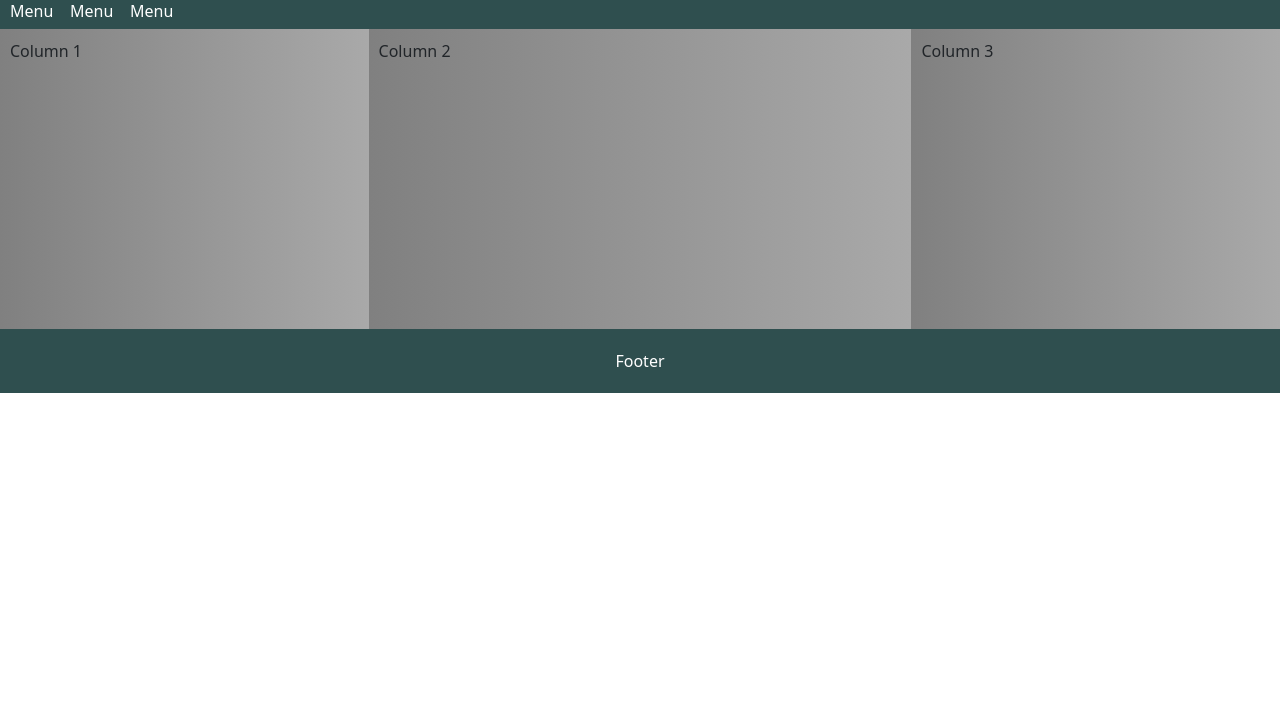
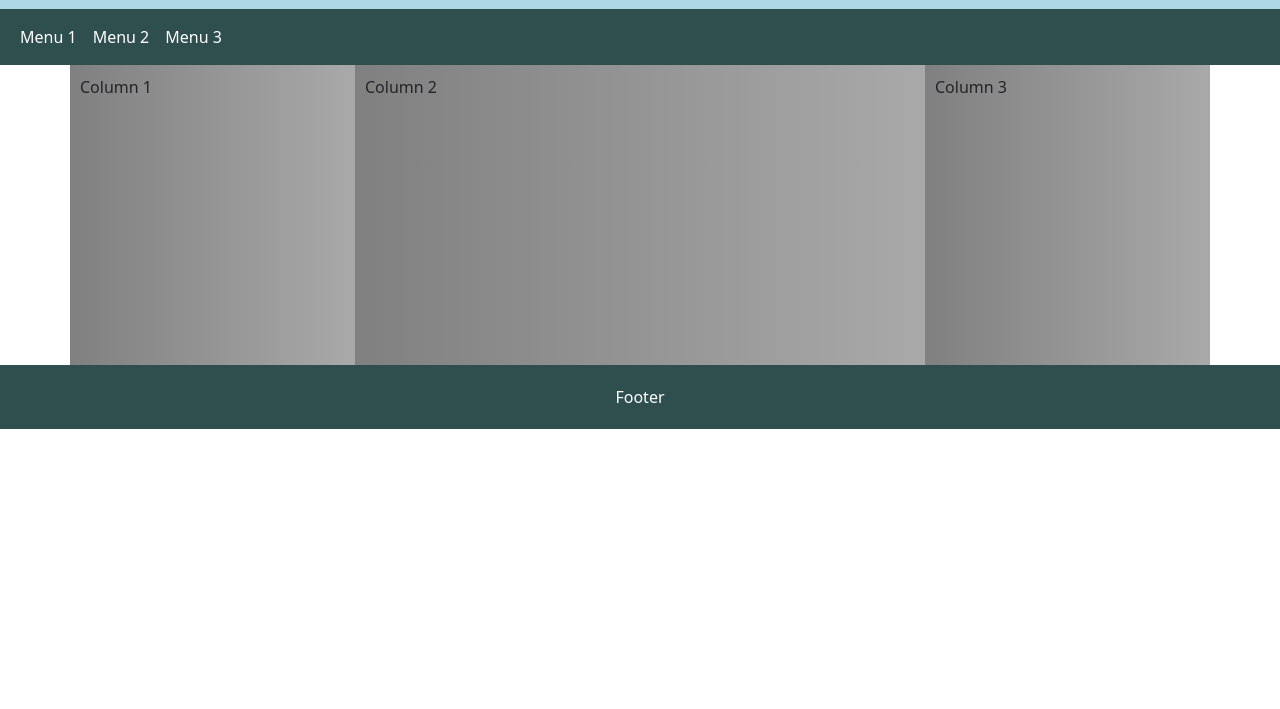
Before and after one commit to erazon/cs472, a plain HTML site: page responsive-bootstrap.html in a window 1280 px wide. Shown: the part 91-800 px from the top of the page. Drawn offline with nearby package versions, Linux system fonts and the light colour scheme.

Commit message:
solution update

```diff
--- a/css/responsive-bootstrap.css
+++ b/css/responsive-bootstrap.css
@@ -48,13 +48,9 @@
 }
 .menu{
     background-color: #2F4F4F;
-    color: white;
-    display: flex;
-    height: 40px;
 }
-.menu > div{
-    padding: 10px;
-    width: 60px;
+.nav-link{
+    color: white !important;
 }
 .wrapper{
     display: grid;
--- a/responsive-bootstrap.html
+++ b/responsive-bootstrap.html
@@ -3,24 +3,53 @@
     <head>
         <meta charset="utf-8" />
         <meta name="viewport" content="width=device-width, initial-scale=1.0">
-        <title>Responsive</title>
+        <title>Responsive - Bootstrap</title>
         <link rel="stylesheet" href="css/responsive-bootstrap.css" />
         <link href="https://cdn.jsdelivr.net/npm/bootstrap@5.0.2/dist/css/bootstrap.min.css" rel="stylesheet" integrity="sha384-EVSTQN3/azprG1Anm3QDgpJLIm9Nao0Yz1ztcQTwFspd3yD65VohhpuuCOmLASjC" crossorigin="anonymous">
         <script src="https://cdn.jsdelivr.net/npm/bootstrap@5.0.2/dist/js/bootstrap.bundle.min.js" integrity="sha384-MrcW6ZMFYlzcLA8Nl+NtUVF0sA7MsXsP1UyJoMp4YLEuNSfAP+JcXn/tWtIaxVXM" crossorigin="anonymous"></script>
     </head>
     <body>
+        <div class="p-4 text-center header">
+            <h1 class="mb-1">Header</h1>
+        </div>
+        <!-- Navbar -->
+  <nav class="navbar navbar-expand-lg navbar-light menu">
+    <div class="container-fluid">
+      <button
+        class="navbar-toggler"
+        type="button"
+        data-mdb-toggle="collapse"
+        data-mdb-target="#navbarExample01"
+        aria-controls="navbarExample01"
+        aria-expanded="false"
+        aria-label="Toggle navigation"
+      >
+        <i class="fas fa-bars"></i>
+      </button>
+      <div class="collapse navbar-collapse">
+        <ul class="navbar-nav me-auto mb-2 mb-lg-0">
+          <li class="nav-item active">
+            <a class="nav-link" aria-current="page" href="#">Menu 1</a>
+          </li>
+          <li class="nav-item">
+            <a class="nav-link" href="#">Menu 2</a>
+          </li>
+          <li class="nav-item">
+            <a class="nav-link" href="#">Menu 3</a>
+          </li>
+        </ul>
+      </div>
+    </div>
+  </nav>
+  <!-- Navbar -->
+        <div class="container">
+            <div class="row row-cols-4 columns">
+              <div class="col">Column 1</div>
+              <div class="col-6">Column 2</div>
+              <div class="col">Column 3</div>
+            </div>
+        </div>
         <div class="wrapper">
-            <div class="header">Header</div>
-            <div class="menu">
-                <div>Menu 1</div>
-                <div>Menu 2</div>
-                <div>Menu 3</div>
-            </div>
-            <div class="columns">
-                <div class="cl1">Column 1</div>
-                <div class="cl2">Column 2</div>
-                <div class="cl3">Column 3</div>
-            </div>
             <div class="footer">Footer</div>
         </div>
     </body>
```
